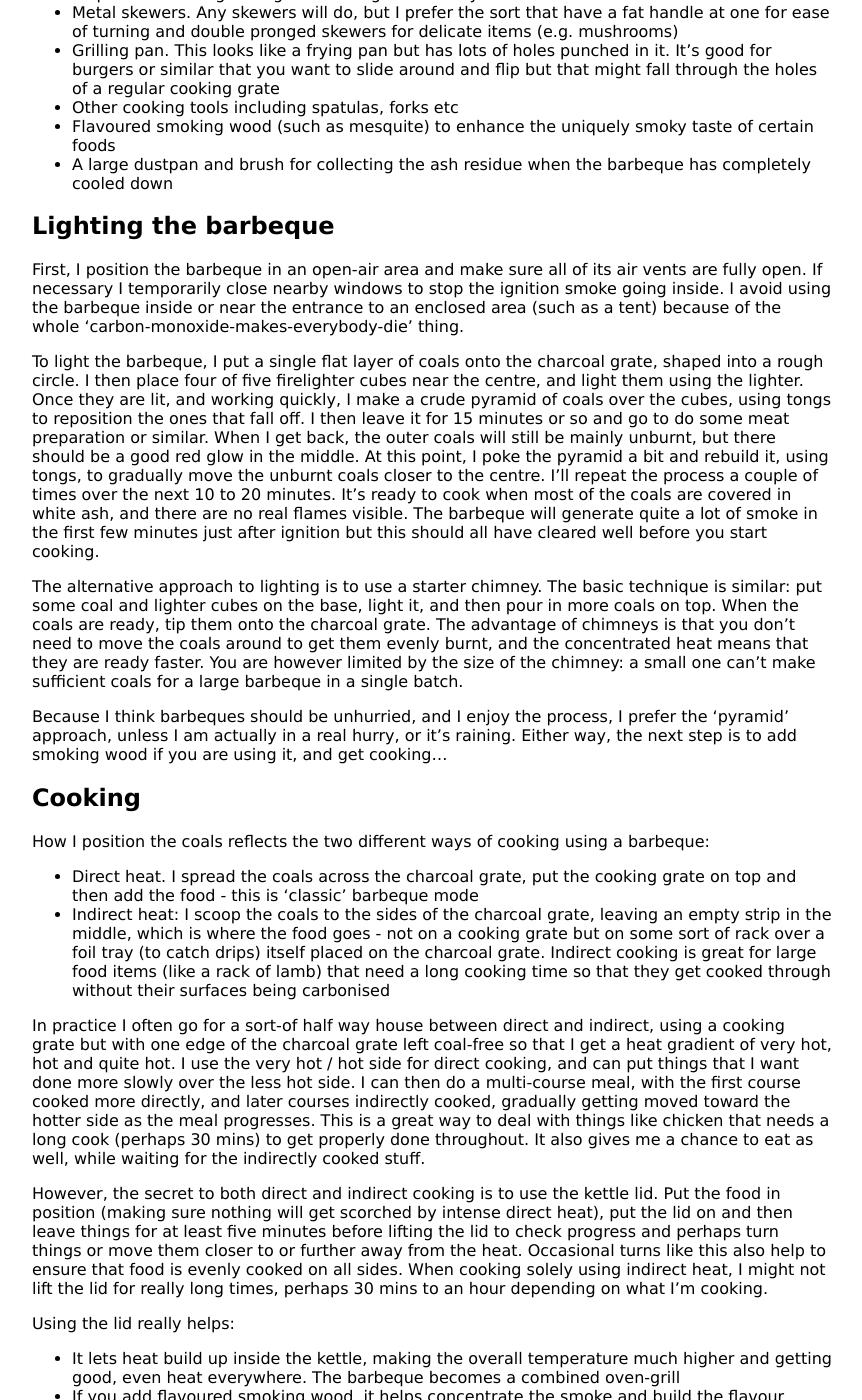
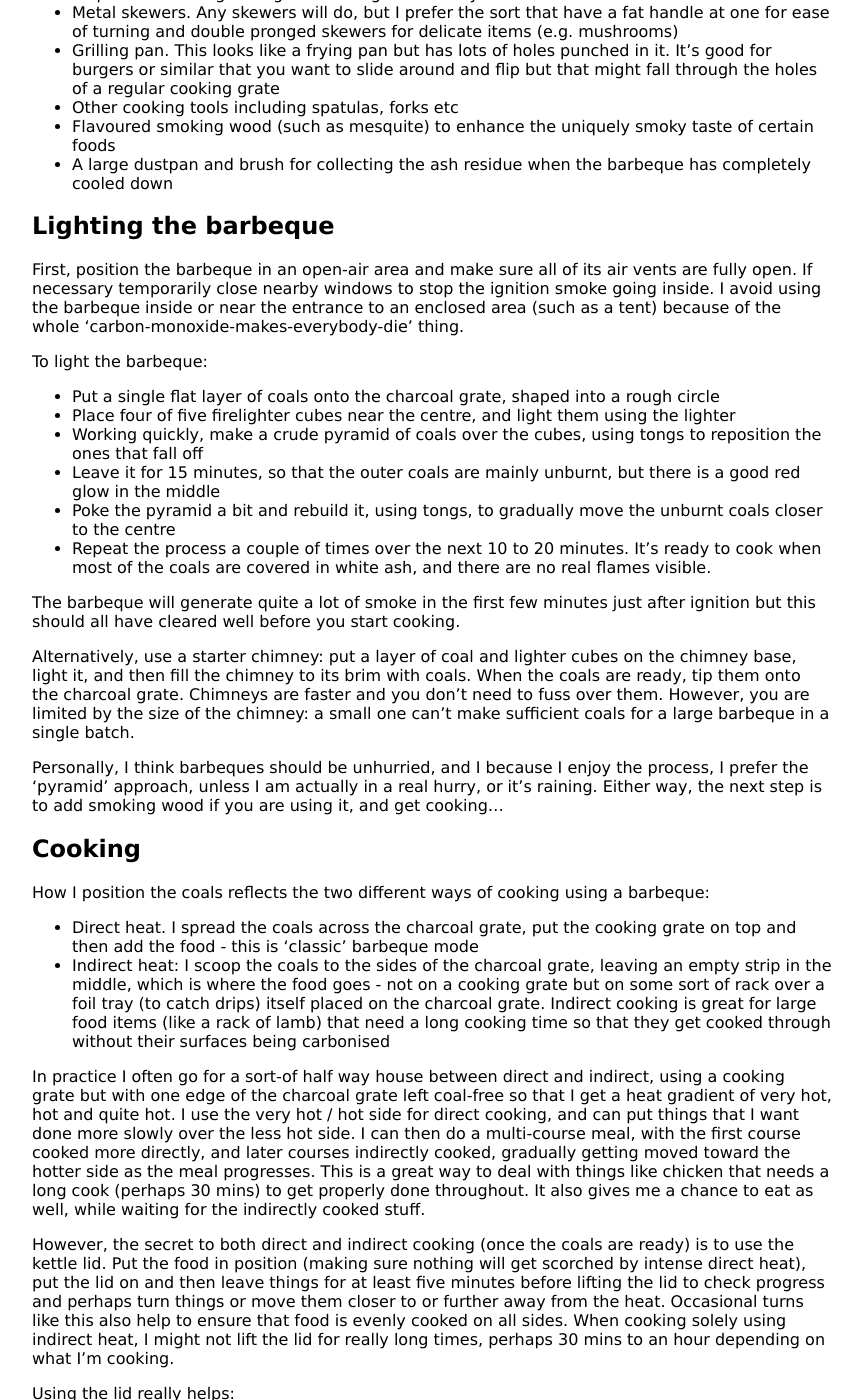
Before and after one commit to KineticLensman/KineticLensman.github.io, a Jekyll site: the page built from _posts/2018-08-12-barbecue-part1.md, in a window 1280 px wide and 1400 px high, scrolled down 881 px. Shown: the whole window, without its empty margins (208-1070 px from the left). Built offline with Jekyll 4.4.1, drawn with Linux system fonts in a browser that asks for light colours; some of the changed text lies outside the part shown.

Commit message:
made less verbose

```diff
--- a/_posts/2018-08-12-barbecue-part1.md
+++ b/_posts/2018-08-12-barbecue-part1.md
@@ -12,7 +12,7 @@ This is the first of a two part blog on practical barbeque techniques. In this f
 First, the essential equipment:
 
 * The barbeque itself. I use a Weber kettle grill. This is a large metal kettle with a lower charcoal grate and a cooking grate that sits a few inches over the charcoal grate. Crucially, as we will see, it also has a lid
-* Charcoal in the form of briquettes (coal). Briquettes are more expensive than lumpwood charcoal, but the individual coals are more even in size and manageable than random bits of wood, and they will pump out heat for much, much longer. They allow long duration cooking of a couple of hours
+* Charcoal in the form of briquettes. Briquettes (coals) are more expensive than lumpwood charcoal, but the individual coals are more even in size and manageable than random bits of wood, and they will pump out heat for much, much longer. They allow long duration cooking of a couple of hours
 * Two pairs of tongs: one for moving raw / partially cooked food, one that is only used for food that is cooked or in the final stages of cooking. I'm really strict about not mixing up the raw and cooked tongs, and in fact mine have different coloured handles so that I don't get them confused
 * Firelighter cubes. These are marketed with varying degrees of eco-friendliness, but I personally go for the ones that light most reliably (the white petroleum-based variety). I don't use gels or lighter fluid
 * A lighter - either long safety matches or a butane gas lighter
@@ -29,13 +29,21 @@ Optional stuff:
 
 ## Lighting the barbeque
 
-First, I position the barbeque in an open-air area and make sure all of its air vents are fully open. If necessary I temporarily close nearby windows to stop the ignition smoke going inside. I avoid using the barbeque inside or near the entrance to an enclosed area (such as a tent) because of the whole 'carbon-monoxide-makes-everybody-die' thing.
+First, position the barbeque in an open-air area and make sure all of its air vents are fully open. If necessary temporarily close nearby windows to stop the ignition smoke going inside. I avoid using the barbeque inside or near the entrance to an enclosed area (such as a tent) because of the whole 'carbon-monoxide-makes-everybody-die' thing.
 
-To light the barbeque, I put a single flat layer of coals onto the charcoal grate, shaped into a rough circle. I then place four of five firelighter cubes near the centre, and light them using the lighter. Once they are lit, and working quickly, I make a crude pyramid of coals over the cubes, using tongs to reposition the ones that fall off. I then leave it for 15 minutes or so and go to do some meat preparation or similar. When I get back, the outer coals will still be mainly unburnt, but there should be a good red glow in the middle. At this point, I poke the pyramid a bit and rebuild it, using tongs, to gradually move the unburnt coals closer to the centre. I'll repeat the process a couple of times over the next 10 to 20 minutes. It's ready to cook when most of the coals are covered in white ash, and there are no real flames visible. The barbeque will generate quite a lot of smoke in the first few minutes just after ignition but this should all have cleared well before you start cooking.
+To light the barbeque:
+* Put a single flat layer of coals onto the charcoal grate, shaped into a rough circle
+* Place four of five firelighter cubes near the centre, and light them using the lighter
+* Working quickly, make a crude pyramid of coals over the cubes, using tongs to reposition the ones that fall off
+* Leave it for 15 minutes, so that the outer coals are mainly unburnt, but there is a good red glow in the middle
+* Poke the pyramid a bit and rebuild it, using tongs, to gradually move the unburnt coals closer to the centre
+* Repeat the process a couple of times over the next 10 to 20 minutes. It's ready to cook when most of the coals are covered in white ash, and there are no real flames visible.
 
-The alternative approach to lighting is to use a starter chimney. The basic technique is similar: put some coal and lighter cubes on the base, light it, and then pour in more coals on top. When the coals are ready, tip them onto the charcoal grate. The advantage of chimneys is that you don't need to move the coals around to get them evenly burnt, and the concentrated heat means that they are ready faster. You are however limited by the size of the chimney: a small one can't make sufficient coals for a large barbeque in a single batch.
+The barbeque will generate quite a lot of smoke in the first few minutes just after ignition but this should all have cleared well before you start cooking.
 
-Because I think barbeques should be unhurried, and I enjoy the process, I prefer the 'pyramid' approach, unless I am actually in a real hurry, or it's raining. Either way, the next step is to add smoking wood if you are using it, and get cooking...
+Alternatively, use a starter chimney: put a layer of coal and lighter cubes on the chimney base, light it, and then fill the chimney to its brim with coals. When the coals are ready, tip them onto the charcoal grate. Chimneys are faster and you don't need to fuss over them. However, you are limited by the size of the chimney: a small one can't make sufficient coals for a large barbeque in a single batch.
+
+Personally, I think barbeques should be unhurried, and I because I enjoy the process, I prefer the 'pyramid' approach, unless I am actually in a real hurry, or it's raining. Either way, the next step is to add smoking wood if you are using it, and get cooking...
 
 ## Cooking
 
@@ -45,7 +53,7 @@ How I position the coals reflects the two different ways of cooking using a barb
 
 In practice I often go for a sort-of half way house between direct and indirect, using a cooking grate but with one edge of the charcoal grate left coal-free so that I get a heat gradient of very hot, hot and quite hot. I use the very hot / hot side for direct cooking, and can put things that I want done more slowly over the less hot side. I can then do a multi-course meal, with the first course cooked more directly, and later courses indirectly cooked, gradually getting moved toward the hotter side as the meal progresses. This is a great way to deal with things like chicken that needs a long cook (perhaps 30 mins) to get properly done throughout. It also gives me a chance to eat as well, while waiting for the indirectly cooked stuff.
 
-However, the secret to both direct and indirect cooking is to use the kettle lid. Put the food in position (making sure nothing will get scorched by intense direct heat), put the lid on and then leave things for at least five minutes before lifting the lid to check progress and perhaps turn things or move them closer to or further away from the heat. Occasional turns like this also help to ensure that food is evenly cooked on all sides. When cooking solely using indirect heat, I might not lift the lid for really long times, perhaps 30 mins to an hour depending on what I'm cooking.
+However, the secret to both direct and indirect cooking (once the coals are ready) is to use the kettle lid. Put the food in position (making sure nothing will get scorched by intense direct heat), put the lid on and then leave things for at least five minutes before lifting the lid to check progress and perhaps turn things or move them closer to or further away from the heat. Occasional turns like this also help to ensure that food is evenly cooked on all sides. When cooking solely using indirect heat, I might not lift the lid for really long times, perhaps 30 mins to an hour depending on what I'm cooking.
 
 Using the lid really helps:
 * It lets heat build up inside the kettle, making the overall temperature much higher and getting good, even heat everywhere. The barbeque becomes a combined oven-grill
@@ -60,12 +68,10 @@ I put cooked food onto a warm plate and then take this to the table rather than
 
 ## Afterwards
 
-I let the ash get completely cold before bringing the barbeque back inside. Really, really cold. Closing the air vents speeds up the cooling, but it will normally take several hours. I empty the ash into my dustbin and brush everything down. If I was using lumpwood, I'd compost the ash, but I'm not sure about the bonding agents that are used in briquettes.
+Let the ash get completely cold before bringing the barbeque back inside. Really, really cold. Closing the air vents speeds up the cooling, but it will normally take several hours. I empty the ash into my dustbin and brush everything down. If I was using lumpwood, I'd compost the ash, but I'm not sure about the bonding agents that are used in briquettes.
 
 If the cooking grill has got sticky or has burnt residue it gets a clean with a metal scouring pad (crumpled foil is a field-expedient alternative). Wire brushes should be avoided because broken bits of wire can (apparently) stick to the grate, transfer to the food and then get ingested, which makes for a hard-to-find internal bleed.
 
 ## And when it rains?
 
-One of my most memorable barbeques was in Knysna, South Africa, on New Year's day. It rained. As a Brit, the hosts thought I'd be better at dealing with the precipitation than them, and I was asked to take charge. Kettle lid to the rescue!
-
-If rain happens, and it will, there are two things you can do. Firstly, use a starter chimney to get the charcoal going. The more intense heat wil drive off light drizzle. Alternatively, if you don't have a chimney, light the barbeque and then quickly place the lid at a jaunty angle (it should have an internal flange specifically for this) that keeps the rain out but lets air in. It will take a bit longer, but eventually the charcoal will be ready and you can revert to a normal lid-on mode. You might have to take the food inside to eat, but it will still have that unique smoked flavour that makes everything worthwhile.
+Firstly, use a starter chimney to get the charcoal going. The more intense heat wil drive off light drizzle. If you don't have a chimney, light the barbeque and immediately place the lid at a jaunty angle (it should have an internal flange specifically for this) that keeps the rain out but lets air in. It will take a bit longer, but eventually the charcoal will be ready and you can revert to a normal lid-on mode. You might have to take the food inside to eat, but it will still have that unique smoked flavour that makes everything worthwhile.
```
